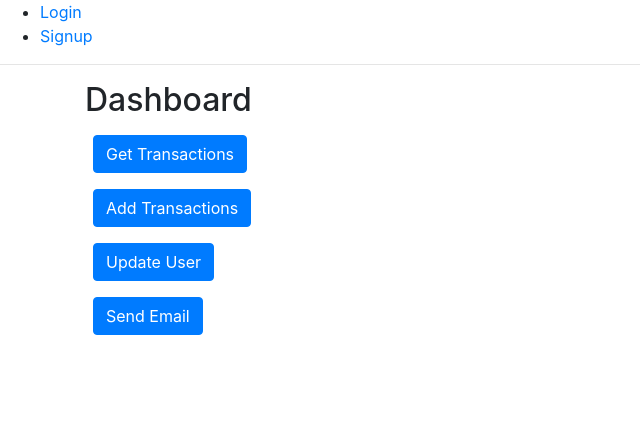
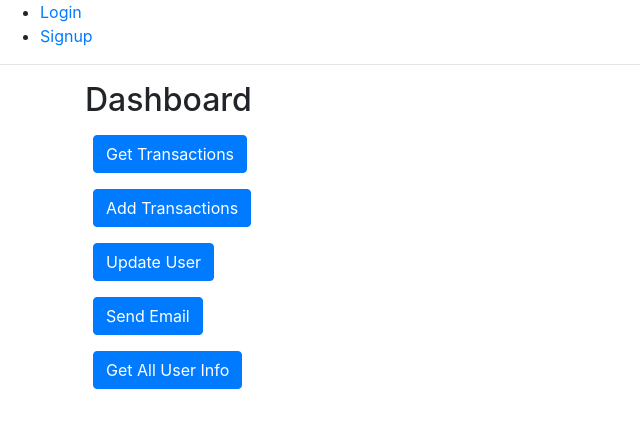
Before and after one commit to erdemdemirkapi/payment_tracking_frontend, a React (Create React App) app: page /dashboard in a window 1280 px wide. Shown: the top 428 px of the page, without its empty margins (0-640 px from the left). Built offline with nearby package versions, Linux system fonts and the light colour scheme.

Commit message:
get all users

```diff
--- a/src/App.js
+++ b/src/App.js
@@ -231,6 +231,8 @@ function Dashboard() {
   const [usernameForEmail, setUsernameForEmail] = useState("");
   const [modalEmailIsOpen, setModalEmailIsOpen] = React.useState(false);
 
+  const [userData, setUserData] = useState(null);
+
   function openModal() {
     setIsOpen(true);
   }
@@ -321,6 +323,20 @@ function Dashboard() {
         console.log("error");
       }
     });
+  }
+
+  function getAllUsers(event){
+    event.preventDefault();
+
+    axios({
+      method: "get",
+      url: "http://127.0.0.1:8000/api/v1/users/",
+      params: {}
+    }).then(obj => {
+      console.log(obj.data);
+      setUserData(obj.data);
+    });
+
   }
 
   return (
@@ -497,6 +513,26 @@ function Dashboard() {
         </Modal>
       </div>
 
+      <div>
+        {!userData && <Button className='m-2' type="submit" onClick={getAllUsers}>
+        Get All User Info
+        </Button>}
+        {userData && <div>
+          <ul className="list-group list-group-flush">
+            {userData.map(item => (
+              <li className="list-group-item" key={item.id}>
+                <label className="label">Id:</label> {item.id} |
+                <label className="label">Username:</label> {item.username} |
+                <label className="label">Email:</label> {item.email} |
+                <label className="label">First Name:</label> {item.first_name} |
+                <label className="label">Last Name:</label> {item.last_name} |
+                <label className="label">Iban:</label> {item.iban}
+              </li>
+            ))}
+          </ul>
+        </div>}
+      </div>
+
     </div>
   );
 }
```
